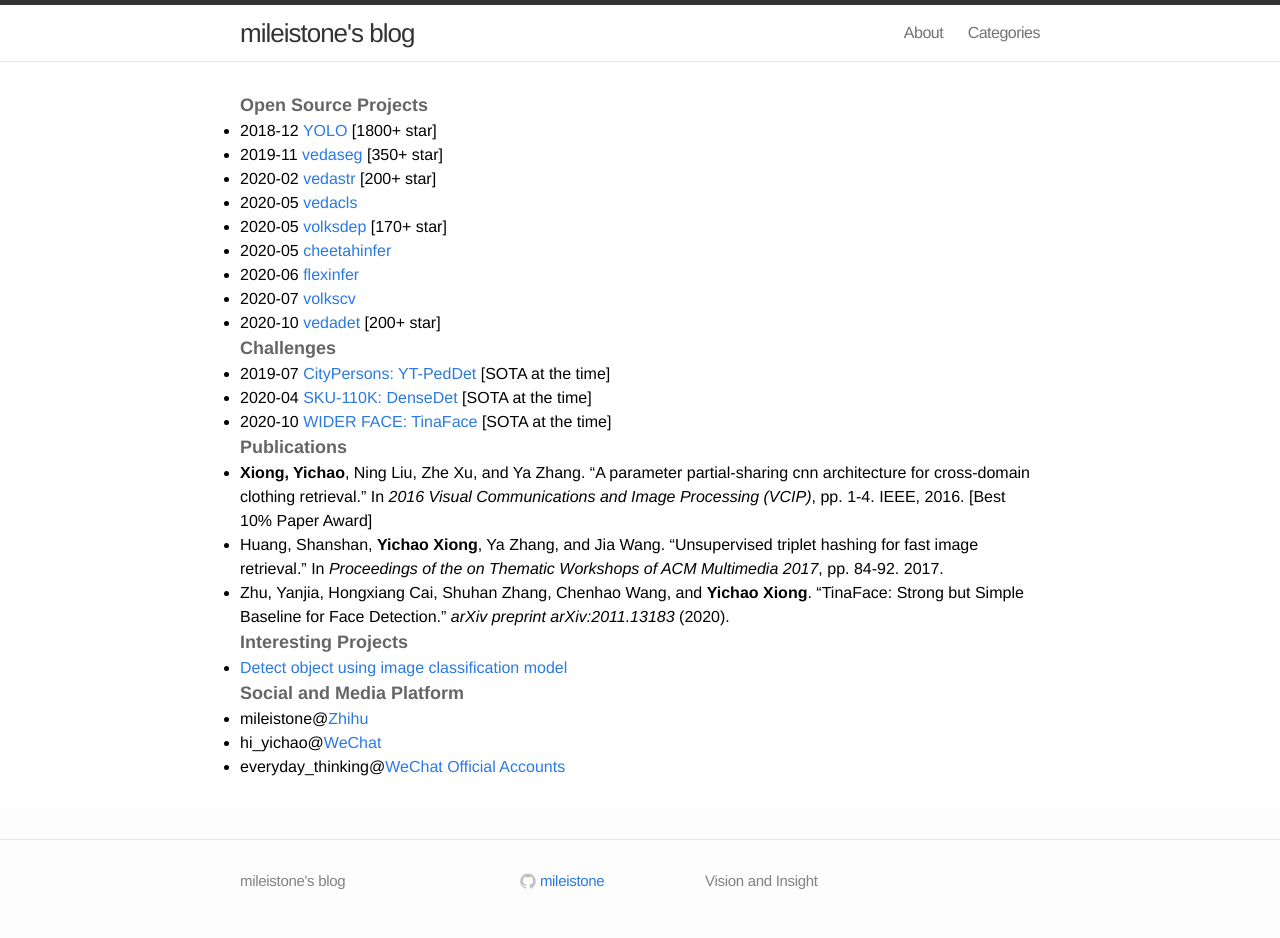
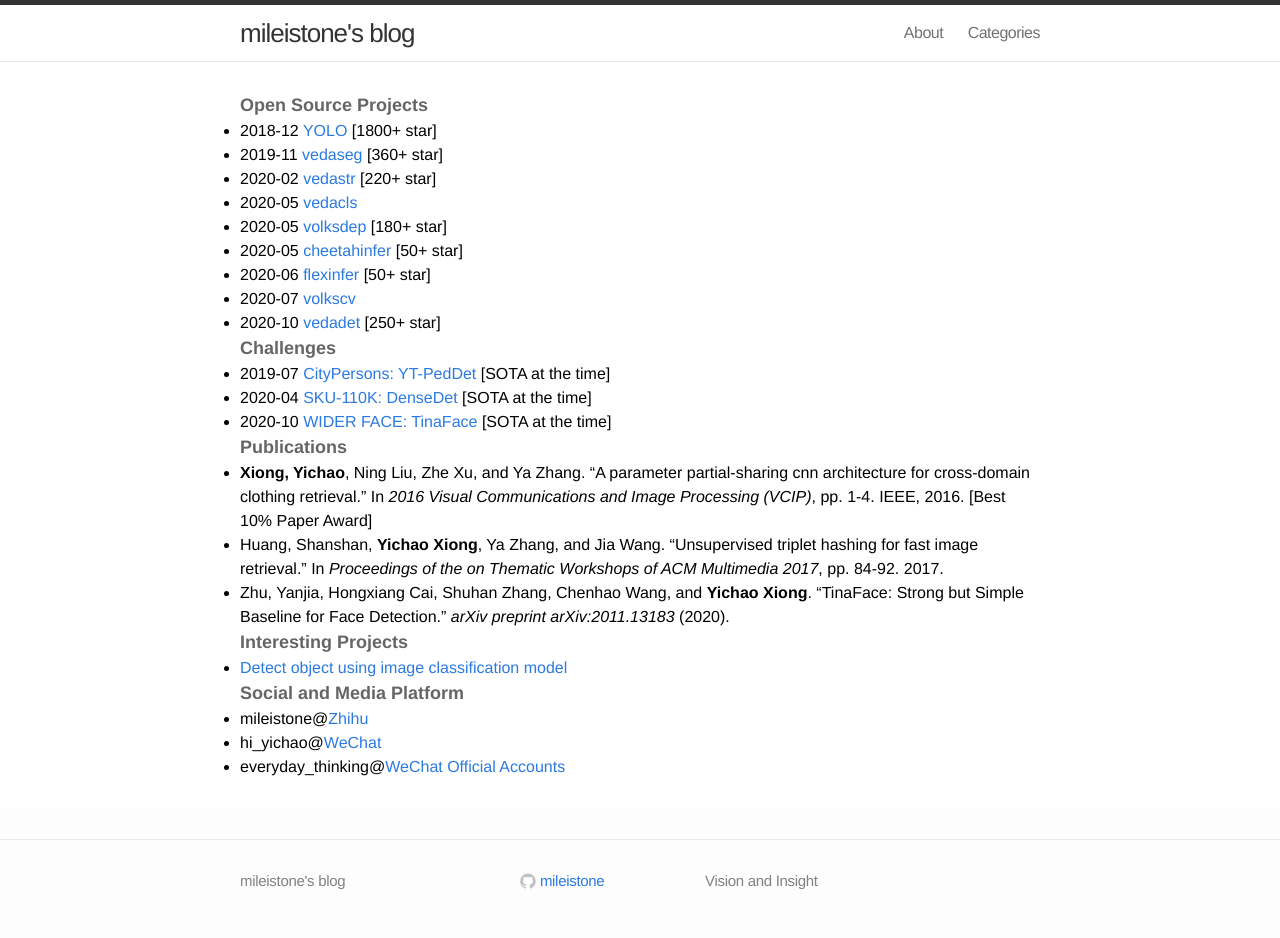
Before and after one commit to mileistone/mileistone.github.io, a Jekyll site: the page built from pages/about.md, in a window 1280 px wide. Built offline with Jekyll 4.4.1, drawn with Linux system fonts in a browser that asks for light colours.

Commit message:
Update about.md

```diff
--- a/pages/about.md
+++ b/pages/about.md
@@ -9,21 +9,21 @@ includelink: true
 
 - 2018-12 [YOLO](https://github.com/Tencent/ObjectDetection-OneStageDet) [1800+ star]
 
-- 2019-11 [vedaseg](https://github.com/Media-Smart/vedaseg) [350+ star]
+- 2019-11 [vedaseg](https://github.com/Media-Smart/vedaseg) [360+ star]
 
-- 2020-02 [vedastr](https://github.com/Media-Smart/vedastr) [200+ star]
+- 2020-02 [vedastr](https://github.com/Media-Smart/vedastr) [220+ star]
 
 - 2020-05 [vedacls](https://github.com/Media-Smart/vedacls)
 
-- 2020-05 [volksdep](https://github.com/Media-Smart/volksdep) [170+ star]
+- 2020-05 [volksdep](https://github.com/Media-Smart/volksdep) [180+ star]
 
-- 2020-05 [cheetahinfer](https://github.com/Media-Smart/cheetahinfer)
+- 2020-05 [cheetahinfer](https://github.com/Media-Smart/cheetahinfer) [50+ star]
 
-- 2020-06 [flexinfer](https://github.com/Media-Smart/flexinfer)
+- 2020-06 [flexinfer](https://github.com/Media-Smart/flexinfer) [50+ star]
 
 - 2020-07 [volkscv](https://github.com/Media-Smart/volkscv)
 
-- 2020-10 [vedadet](https://github.com/Media-Smart/vedadet) [200+ star]
+- 2020-10 [vedadet](https://github.com/Media-Smart/vedadet) [250+ star]
 
 ##### Challenges
 
```
